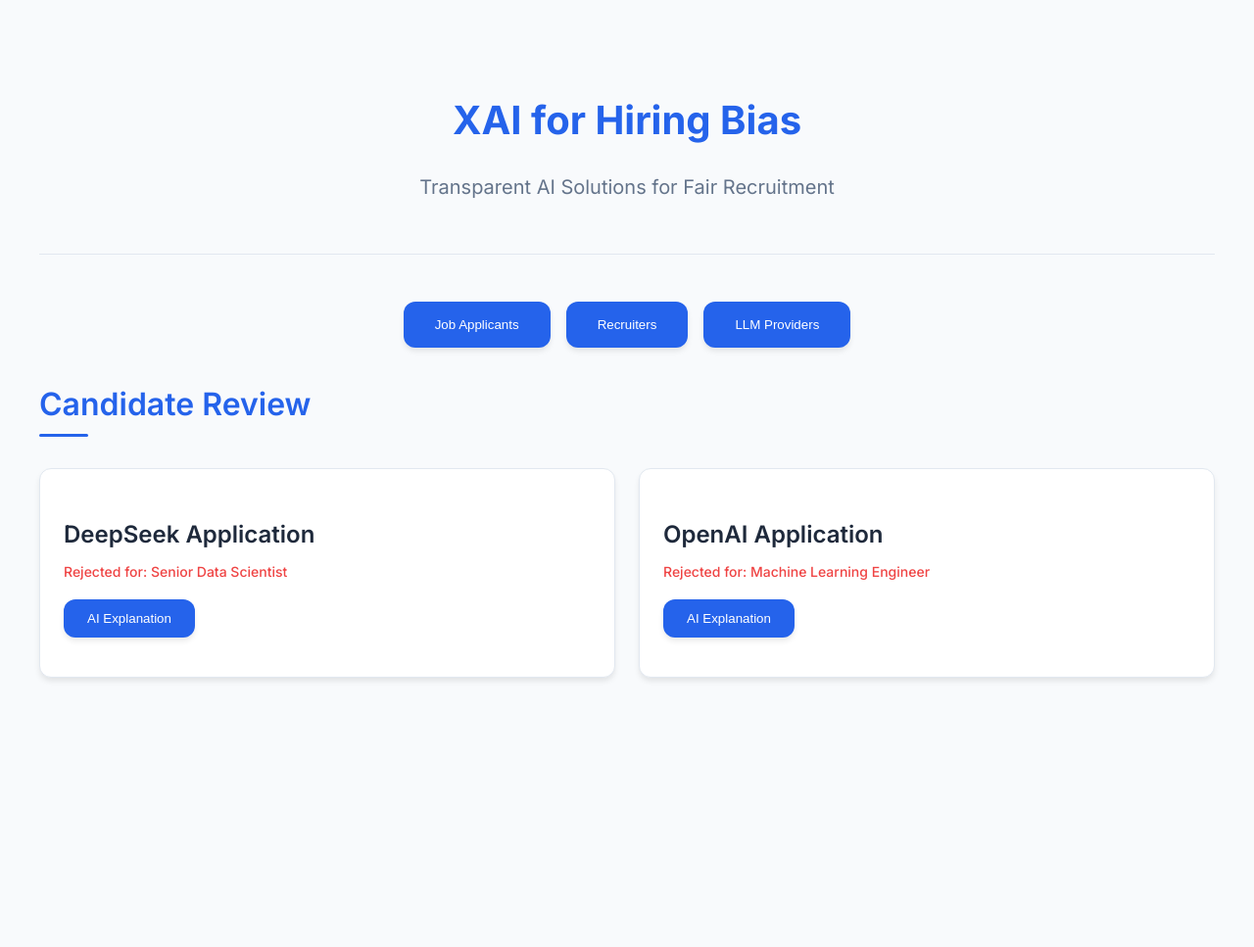
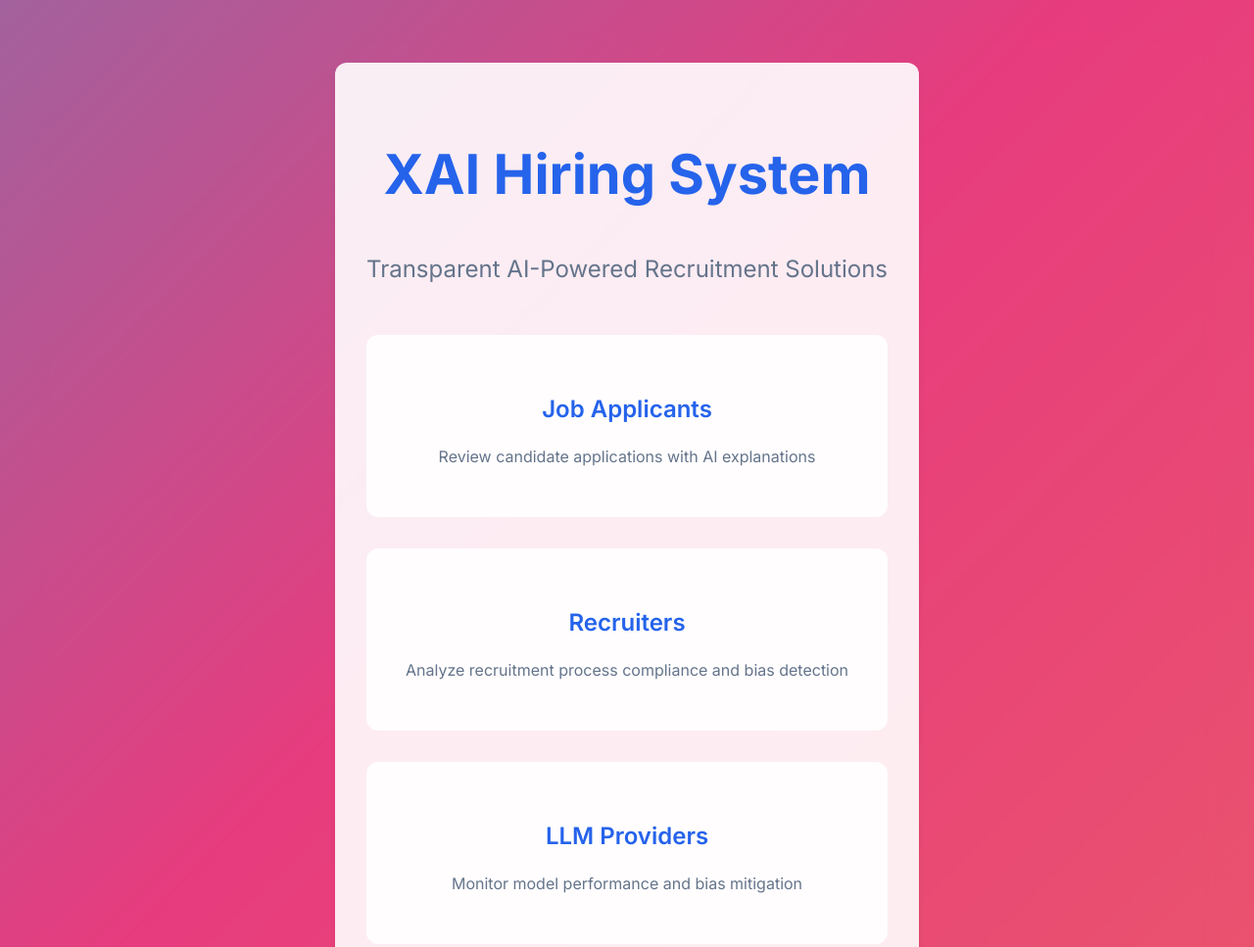
Before and after one commit to sensationpanda/XAI, a plain HTML site: page index.html in a window 1280 px wide. Shown: the top 967 px of the page at 98% size. Before the commit the page ends 800 px from the top, so only its background shows below. Drawn offline with Linux system fonts and the light colour scheme.

Commit message:
Update index.html

```diff
--- a/index.html
+++ b/index.html
@@ -10,7 +10,7 @@
             --primary: #2563eb;
             --secondary: #3b82f6;
             --background: #f8fafc;
-            --card-bg: #ffffff;
+            --card-bg: rgba(255, 255, 255, 0.9);
             --text: #1e293b;
             --success: #22c55e;
             --error: #ef4444;
@@ -21,68 +21,120 @@
         body {
             font-family: 'Inter', sans-serif;
             margin: 0;
-            background: var(--background);
+            background: linear-gradient(-45deg, #ee7752, #e73c7e, #23a6d5, #23d5ab);
+            background-size: 400% 400%;
+            animation: gradient 15s ease infinite;
             color: var(--text);
             line-height: 1.6;
+        }
+
+        @keyframes gradient {
+            0% { background-position: 0% 50%; }
+            50% { background-position: 100% 50%; }
+            100% { background-position: 0% 50%; }
         }
 
         .container {
             max-width: 1200px;
             margin: 0 auto;
             padding: 2rem;
+            position: relative;
         }
 
-        .header {
+        /* 主页样式 */
+        .hero-section {
+            min-height: 100vh;
+            display: flex;
+            flex-direction: column;
+            justify-content: center;
+            align-items: center;
             text-align: center;
-            margin-bottom: 3rem;
-            padding: 2rem 0;
-            border-bottom: 1px solid #e2e8f0;
+            padding: 2rem;
+            backdrop-filter: blur(5px);
         }
 
-        .header h1 {
-            font-size: 2.5rem;
+        .hero-content {
+            max-width: 800px;
+            padding: 2rem;
+            background: var(--card-bg);
+            border-radius: var(--radius);
+            box-shadow: var(--shadow);
+        }
+
+        .hero-title {
+            font-size: 3.5rem;
             font-weight: 700;
             color: var(--primary);
-            margin-bottom: 0.5rem;
+            margin-bottom: 1rem;
+            animation: titleFloat 3s ease-in-out infinite;
         }
 
-        .header p {
-            font-size: 1.25rem;
+        @keyframes titleFloat {
+            0%, 100% { transform: translateY(0); }
+            50% { transform: translateY(-10px); }
+        }
+
+        .hero-subtitle {
+            font-size: 1.5rem;
+            color: #64748b;
+            margin-bottom: 2rem;
+        }
+
+        .dashboard-cards {
+            display: grid;
+            grid-template-columns: repeat(auto-fit, minmax(250px, 1fr));
+            gap: 2rem;
+            margin-top: 3rem;
+        }
+
+        .dashboard-card {
+            background: var(--card-bg);
+            border-radius: var(--radius);
+            padding: 2rem;
+            transition: all 0.3s ease;
+            cursor: pointer;
+            border: 1px solid rgba(255, 255, 255, 0.2);
+        }
+
+        .dashboard-card:hover {
+            transform: translateY(-10px);
+            box-shadow: 0 15px 30px rgba(0, 0, 0, 0.1);
+        }
+
+        .card-title {
+            font-size: 1.5rem;
+            font-weight: 600;
+            color: var(--primary);
+            margin-bottom: 1rem;
+        }
+
+        .card-description {
             color: #64748b;
         }
 
-        .nav {
-            display: flex;
-            flex-direction: column;
-            gap: 0.75rem;
-            margin-bottom: 2rem;
-            align-items: center; /* 居中按钮 */
+        /* 功能页面样式 */
+        .section {
+            display: none;
+            background: var(--card-bg);
+            border-radius: var(--radius);
+            padding: 2rem;
+            margin-top: 2rem;
+            box-shadow: var(--shadow);
         }
 
         .nav-button {
-            padding: 1rem 2rem;
+            padding: 0.75rem 1.5rem;
+            margin: 0.5rem;
+            border: none;
             border-radius: var(--radius);
-            border: none;
             background: var(--primary);
             color: white;
             cursor: pointer;
             transition: all 0.3s ease;
-            font-weight: 500;
-            text-align: center;
-            box-shadow: var(--shadow);
-            width: 100%; /* 按钮宽度占满容器 */
-            max-width: 300px; /* 限制最大宽度 */
         }
 
         .nav-button:hover {
             background: var(--secondary);
-            transform: translateY(-2px);
-            box-shadow: 0 6px 12px rgba(0, 0, 0, 0.15);
-        }
-
-        .section {
-            display: none;
-            animation: fadeIn 0.3s ease-in;
         }
 
         .cv-container {
@@ -93,30 +145,10 @@
         }
 
         .cv-card {
-            background: var(--card-bg);
+            background: white;
+            padding: 1.5rem;
             border-radius: var(--radius);
-            padding: 1.5rem;
             box-shadow: var(--shadow);
-            transition: all 0.3s ease;
-            border: 1px solid #e2e8f0;
-        }
-
-        .cv-card:hover {
-            transform: translateY(-4px);
-            box-shadow: 0 10px 20px rgba(0, 0, 0, 0.15);
-        }
-
-        .cv-card h3 {
-            font-size: 1.5rem;
-            font-weight: 600;
-            margin-bottom: 0.5rem;
-        }
-
-        .rejected-position {
-            color: var(--error);
-            font-weight: 500;
-            margin-top: 0.5rem;
-            font-size: 0.875rem;
         }
 
         .explanation-btn {
@@ -127,18 +159,11 @@
             border-radius: var(--radius);
             margin-top: 1rem;
             cursor: pointer;
-            display: flex;
-            align-items: center;
-            justify-content: center;
-            gap: 0.5rem;
             transition: all 0.3s ease;
-            width: 100%;
-            box-shadow: var(--shadow);
         }
 
         .explanation-btn:hover {
             background: var(--secondary);
-            transform: translateY(-2px);
         }
 
         .explanation {
@@ -194,13 +219,10 @@
             border-radius: var(--radius);
             cursor: pointer;
             transition: all 0.3s ease;
-            width: 100%;
-            box-shadow: var(--shadow);
         }
 
         .feedback-submit:hover {
             background: var(--secondary);
-            transform: translateY(-2px);
         }
 
         .feedback-note {
@@ -210,77 +232,55 @@
             text-align: center;
         }
 
-        @keyframes fadeIn {
-            from { opacity: 0; transform: translateY(10px); }
-            to { opacity: 1; transform: translateY(0); }
-        }
-
-        .section-title {
-            color: var(--primary);
-            margin-bottom: 1.5rem;
-            position: relative;
-            padding-bottom: 0.5rem;
-            font-size: 2rem;
-            font-weight: 600;
-        }
-
-        .section-title::after {
-            content: "";
-            position: absolute;
-            bottom: 0;
-            left: 0;
-            width: 50px;
-            height: 3px;
-            background: var(--primary);
-            border-radius: 2px;
-        }
-
-        @media (min-width: 768px) {
-            .nav {
-                flex-direction: row;
-                gap: 1rem;
-                justify-content: center; /* 大屏幕上按钮水平居中 */
+        @media (max-width: 768px) {
+            .hero-title {
+                font-size: 2.5rem;
             }
-
-            .nav-button {
-                width: auto; /* 大屏幕上按钮宽度自适应 */
-                max-width: none;
+            .hero-subtitle {
+                font-size: 1.2rem;
             }
-
-            .cv-container {
-                grid-template-columns: repeat(auto-fit, minmax(300px, 1fr));
-            }
-
-            .explanation-btn,
-            .feedback-submit {
-                width: auto;
+            .dashboard-cards {
+                grid-template-columns: 1fr;
             }
         }
     </style>
 </head>
 <body>
     <div class="container">
-        <header class="header">
-            <h1>XAI for Hiring Bias</h1>
-            <p>Transparent AI Solutions for Fair Recruitment</p>
-        </header>
+        <!-- 主页 -->
+        <section id="home" class="hero-section">
+            <div class="hero-content">
+                <h1 class="hero-title">XAI Hiring System</h1>
+                <p class="hero-subtitle">Transparent AI-Powered Recruitment Solutions</p>
 
-        <nav class="nav">
-            <button class="nav-button" onclick="showSection('applicants')">Job Applicants</button>
-            <button class="nav-button" onclick="showSection('recruiters')">Recruiters</button>
-            <button class="nav-button" onclick="showSection('providers')">LLM Providers</button>
-        </nav>
+                <div class="dashboard-cards">
+                    <div class="dashboard-card" onclick="showSection('applicants')">
+                        <h3 class="card-title">Job Applicants</h3>
+                        <p class="card-description">Review candidate applications with AI explanations</p>
+                    </div>
+
+                    <div class="dashboard-card" onclick="showSection('recruiters')">
+                        <h3 class="card-title">Recruiters</h3>
+                        <p class="card-description">Analyze recruitment process compliance and bias detection</p>
+                    </div>
+
+                    <div class="dashboard-card" onclick="showSection('providers')">
+                        <h3 class="card-title">LLM Providers</h3>
+                        <p class="card-description">Monitor model performance and bias mitigation</p>
+                    </div>
+                </div>
+            </div>
+        </section>
 
         <!-- Job Applicants Section -->
         <section id="applicants" class="section">
-            <h2 class="section-title">Candidate Review</h2>
+            <button class="nav-button" onclick="backToHome()">← Back to Home</button>
+            <h2>Candidate Review</h2>
             <div class="cv-container">
                 <div class="cv-card">
                     <h3>DeepSeek Application</h3>
-                    <div class="rejected-position">Rejected for: Senior Data Scientist</div>
-                    <button class="explanation-btn" onclick="toggleSingleExplanation('app-exp1')">
-                        <span>AI Explanation</span>
-                    </button>
+                    <div class="rejected-position">Rejected for: Senior AI Scientist</div>
+                    <button class="explanation-btn" onclick="toggleSingleExplanation('app-exp1')">AI Explanation</button>
                     <div id="app-exp1" class="explanation">
                         <p>Neutral assessment based on:</p>
                         <ul>
@@ -293,9 +293,7 @@
                 <div class="cv-card">
                     <h3>OpenAI Application</h3>
                     <div class="rejected-position">Rejected for: Machine Learning Engineer</div>
-                    <button class="explanation-btn" onclick="toggleSingleExplanation('app-exp2')">
-                        <span>AI Explanation</span>
-                    </button>
+                    <button class="explanation-btn" onclick="toggleSingleExplanation('app-exp2')">AI Explanation</button>
                     <div id="app-exp2" class="explanation">
                         <p>Neutral assessment based on:</p>
                         <ul>
@@ -310,13 +308,12 @@
 
         <!-- Recruiters Section -->
         <section id="recruiters" class="section">
-            <h2 class="section-title">Recruitment Analysis</h2>
+            <button class="nav-button" onclick="backToHome()">← Back to Home</button>
+            <h2>Recruitment Analysis</h2>
             <div class="cv-container">
                 <div class="cv-card">
                     <h3>Candidate #Cosimo</h3>
-                    <button class="explanation-btn" onclick="toggleSingleExplanation('rec-exp1')">
-                        <span>Bias Analysis</span>
-                    </button>
+                    <button class="explanation-btn" onclick="toggleSingleExplanation('rec-exp1')">Bias Analysis</button>
                     <div id="rec-exp1" class="explanation">
                         <p>Potential bias detected:</p>
                         <ul>
@@ -328,9 +325,7 @@
                 </div>
                 <div class="cv-card">
                     <h3>Candidate #Ziqiang Wang</h3>
-                    <button class="explanation-btn" onclick="toggleSingleExplanation('rec-exp2')">
-                        <span>Bias Analysis</span>
-                    </button>
+                    <button class="explanation-btn" onclick="toggleSingleExplanation('rec-exp2')">Bias Analysis</button>
                     <div id="rec-exp2" class="explanation">
                         <p>Potential bias detected:</p>
                         <ul>
@@ -342,7 +337,7 @@
                 </div>
             </div>
 
-            <h3 class="section-title">Compliance Check</h3>
+            <h3>Compliance Check</h3>
             <div class="cv-container">
                 <div class="cv-card">
                     <h3>EU Compliance Report</h3>
@@ -350,13 +345,13 @@
                     <p>Full transparency in automated decision-making process</p>
                 </div>
                 <div class="cv-card">
-                    <h3>Legal Analysis</h3>
+                    <h3>Risk Assessment</h3>
                     <div class="legal-badge non-compliant">AI Act Violation Detected</div>
                     <p>Potential indirect discrimination in scoring algorithm</p>
                 </div>
             </div>
 
-            <h3 class="section-title">Feedback</h3>
+            <h3>Feedback</h3>
             <textarea class="feedback-box" placeholder="Provide feedback to improve our system..."></textarea>
             <button class="feedback-submit" onclick="submitFeedback()">Submit Feedback</button>
             <div class="feedback-note">Your feedback will be sent directly to the development team.</div>
@@ -364,13 +359,12 @@
 
         <!-- LLM Providers Section -->
         <section id="providers" class="section">
-            <h2 class="section-title">Model Diagnostics</h2>
+            <button class="nav-button" onclick="backToHome()">← Back to Home</button>
+            <h2>Model Diagnostics</h2>
             <div class="cv-container">
                 <div class="cv-card">
                     <h3>Pre-deployment Audit</h3>
-                    <button class="explanation-btn" onclick="toggleSingleExplanation('pre-test')">
-                        <span>View Report</span>
-                    </button>
+                    <button class="explanation-btn" onclick="toggleSingleExplanation('pre-test')">View Report</button>
                     <div id="pre-test" class="explanation">
                         <p>Training Data Issues:</p>
                         <ul>
@@ -382,9 +376,7 @@
                 </div>
                 <div class="cv-card">
                     <h3>Live Monitoring</h3>
-                    <button class="explanation-btn" onclick="toggleSingleExplanation('post-test')">
-                        <span>View Report</span>
-                    </button>
+                    <button class="explanation-btn" onclick="toggleSingleExplanation('post-test')">View Report</button>
                     <div id="post-test" class="explanation">
                         <p>Operational Biases Detected:</p>
                         <ul>
@@ -399,22 +391,42 @@
     </div>
 
     <script>
+        // 初始隐藏所有功能页面
+        document.querySelectorAll('.section').forEach(section => {
+            section.style.display = 'none';
+        });
+
         function showSection(sectionId) {
-            document.querySelectorAll('.section').forEach(div => {
-                div.style.display = 'none';
+            // 隐藏主页和所有其他页面
+            document.getElementById('home').style.display = 'none';
+            document.querySelectorAll('.section').forEach(section => {
+                section.style.display = 'none';
             });
-            document.getElementById(sectionId).style.display = 'block';
+
+            // 显示目标页面
+            const targetSection = document.getElementById(sectionId);
+            if(targetSection) {
+                targetSection.style.display = 'block';
+                window.scrollTo({ top: 0, behavior: 'smooth' });
+            }
+        }
+
+        function backToHome() {
+            document.getElementById('home').style.display = 'flex';
+            document.querySelectorAll('.section').forEach(section => {
+                section.style.display = 'none';
+            });
             window.scrollTo({ top: 0, behavior: 'smooth' });
         }
 
         function toggleSingleExplanation(id) {
-            // Close all explanations first
+            // 关闭所有解释内容
             document.querySelectorAll('.explanation').forEach(exp => {
                 if (exp.id !== id) {
                     exp.style.maxHeight = null;
                 }
             });
-            // Toggle the clicked explanation
+            // 切换点击的解释内容
             const explanation = document.getElementById(id);
             explanation.style.maxHeight = explanation.style.maxHeight ?
                 null : explanation.scrollHeight + "px";
@@ -430,8 +442,10 @@
             }
         }
 
-        // Initialize first section
-        showSection('applicants');
+        // 初始显示主页
+        window.onload = () => {
+            document.getElementById('home').style.display = 'flex';
+        }
     </script>
 </body>
 </html>
```
